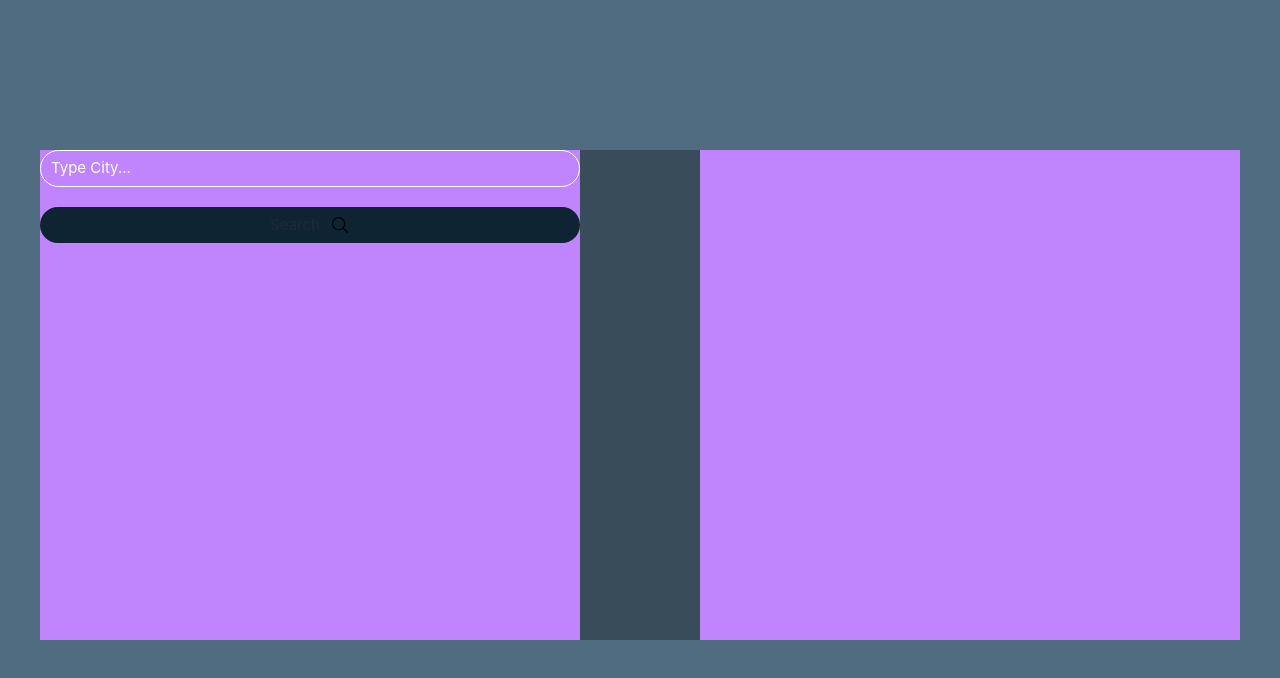
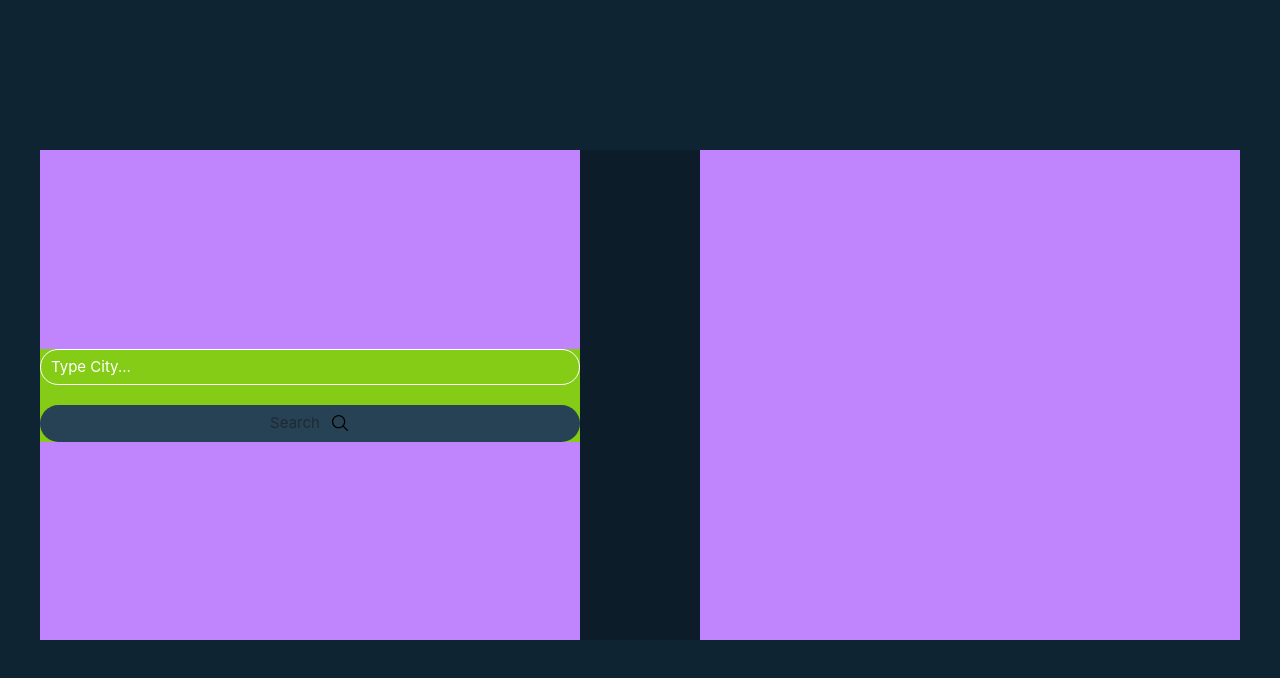
Before and after one commit to mahmoudfarsijani/open-weather, a Vue app: page / in a window 1280 px wide. Shown: the top 678 px of the page. Built offline with nearby package versions, Linux system fonts and the light colour scheme.

Commit message:
edit style from and colimns

```diff
--- a/src/App.vue
+++ b/src/App.vue
@@ -1,11 +1,11 @@
 <template>
-  <div class="wrapper w-full h-screen bg-elephent pt-[150px]">
+  <div class="wrapper w-full h-screen bg-dark-oil pt-[150px]">
     <Container>
       <Row :is-between="true">
-        <Column>
-          <form class="flex flex-col gap-[20px]">
+        <Column class="flex items-center justify-center">
+          <form class=" w-full flex flex-col gap-[20px] bg-lime-500">
             <Input placeholder="Type City..." id="searchCity" :is-pill="true"/>
-            <Button :is-icon-only="false" icon="search" :is-full="true" :is-dark="true" :is-pill="true">
+            <Button :is-icon-only="false" icon="search" :is-full="true" :is-light="true" :is-pill="true">
               Search
             </Button>
           </form>
--- a/src/components/base/Container.vue
+++ b/src/components/base/Container.vue
@@ -24,7 +24,7 @@
         max-width: var(--max-width);
         margin-inline: auto;
         margin: auto ;
-        background: rgba(0, 0, 0, 0.3);
+        background: rgba(0, 0, 0, 0.2);
 
     }
 
```
